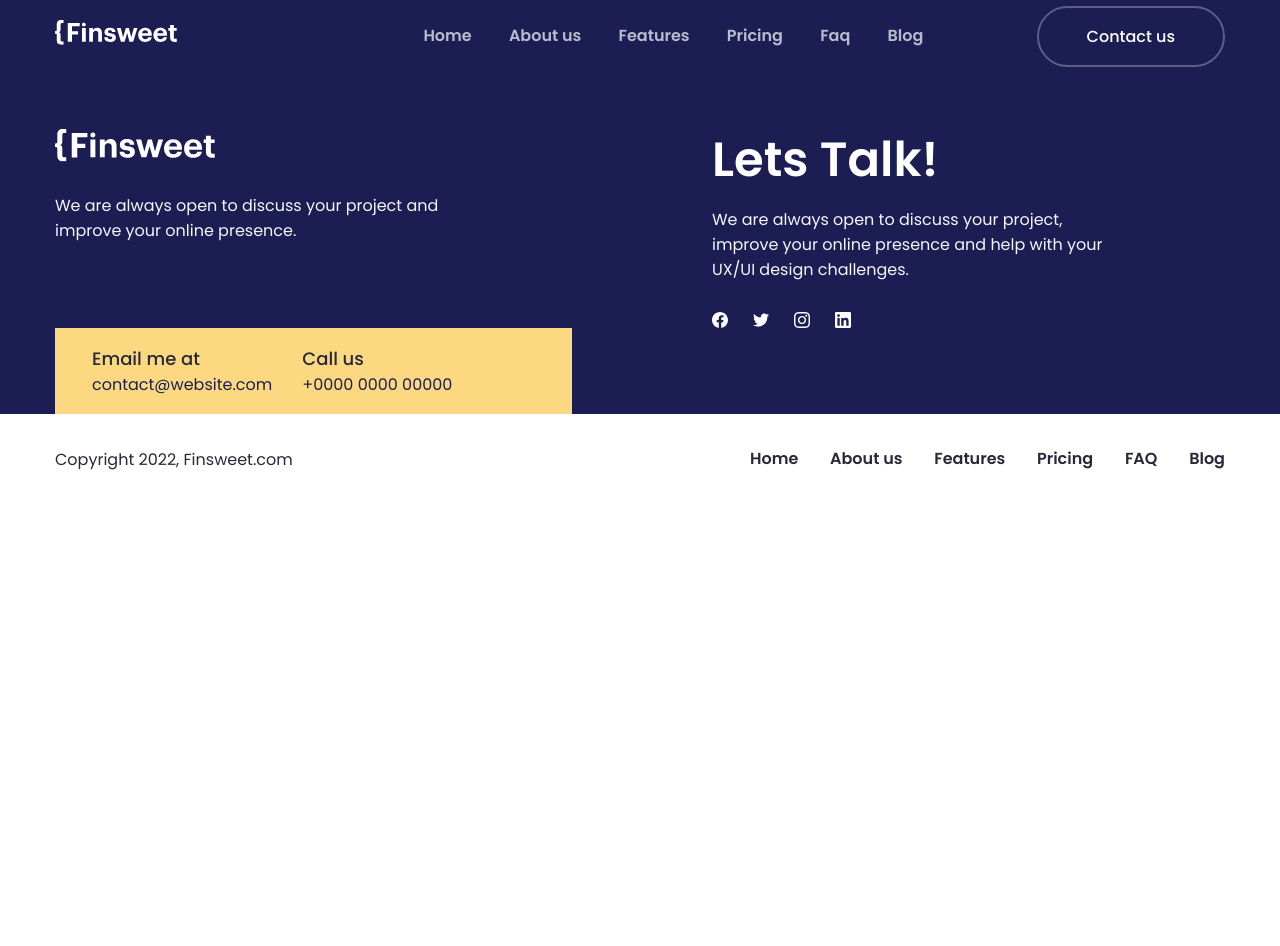
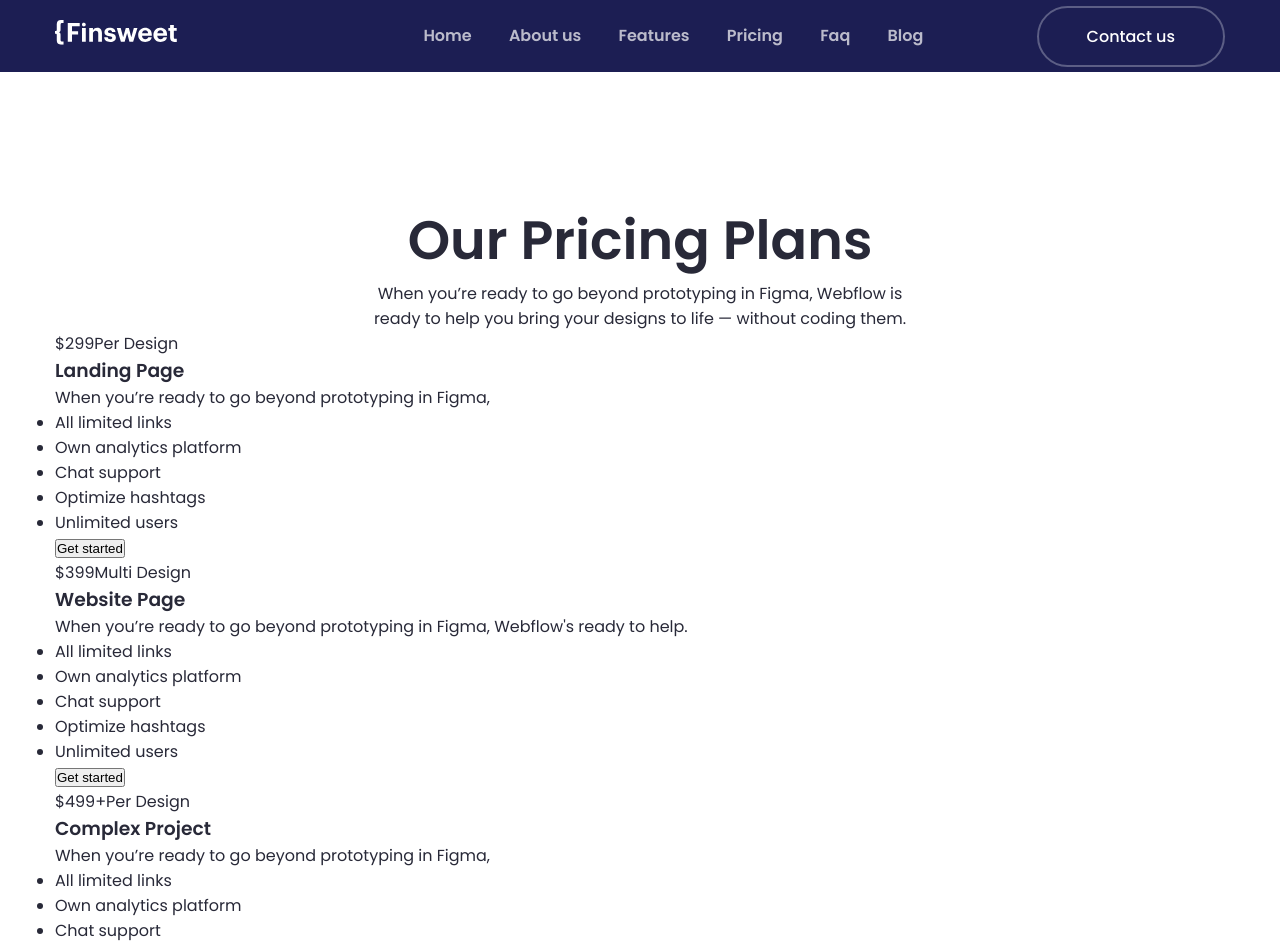
Before and after one commit to andreyk1n/finsweet, a React (Create React App) app: page /pricing in a window 1280 px wide. Shown: the top 946 px of the page. Before the commit the page ends 800 px from the top, so only its background shows below. Built offline with nearby package versions, Linux system fonts and the light colour scheme; the HTML template or start-up script is replaced by a standard one.

Commit message:
add price

```diff
--- /dev/null
+++ b/src/template-parts/components/price/Price.jsx
@@ -0,0 +1,120 @@
+import "./price.scss";
+
+const Price = () => {
+  return (
+    <div className="price">
+      <div className="price__container">
+        <h1 className="price__title">Our Pricing Plans</h1>
+        <p className="price__description">
+          When you’re ready to go beyond prototyping in Figma, Webflow is ready
+          to help you bring your designs to life — without coding them.
+        </p>
+
+        <div className="price__items">
+          <div className="price__card price__card--light">
+            <div className="price__card-header">
+              <span className="price__card-price">$299</span>
+              <span className="price__card-period">Per Design</span>
+              <h3 className="price__card-title">Landing Page</h3>
+              <p className="price__card-subtitle">
+                When you’re ready to go beyond prototyping in Figma,
+              </p>
+            </div>
+
+            <ul className="price__card-features">
+              <li className="price__card-feature price__card-feature--active">
+                All limited links
+              </li>
+              <li className="price__card-feature price__card-feature--active">
+                Own analytics platform
+              </li>
+              <li className="price__card-feature price__card-feature--active">
+                Chat support
+              </li>
+              <li className="price__card-feature">Optimize hashtags</li>
+              <li className="price__card-feature">Unlimited users</li>
+            </ul>
+
+            <div className="price__card-actions">
+              <button className="price__card-button">Get started</button>
+            </div>
+          </div>
+
+          <div className="price__card price__card--featured">
+            <div className="price__card-header">
+              <span className="price__card-price">$399</span>
+              <span className="price__card-period">Multi Design</span>
+              <h3 className="price__card-title">Website Page</h3>
+              <p className="price__card-subtitle">
+                When you’re ready to go beyond prototyping in Figma, Webflow's
+                ready to help.
+              </p>
+            </div>
+
+            <ul className="price__card-features">
+              <li className="price__card-feature price__card-feature--active">
+                All limited links
+              </li>
+              <li className="price__card-feature price__card-feature--active">
+                Own analytics platform
+              </li>
+              <li className="price__card-feature price__card-feature--active">
+                Chat support
+              </li>
+              <li className="price__card-feature price__card-feature--active">
+                Optimize hashtags
+              </li>
+              <li className="price__card-feature price__card-feature--active">
+                Unlimited users
+              </li>
+            </ul>
+
+            <div className="price__card-actions">
+              <button className="price__card-button price__card-button--accent">
+                Get started
+              </button>
+            </div>
+          </div>
+
+          <div className="price__card price__card--light">
+            <div className="price__card-header">
+              <span className="price__card-price">$499+</span>
+              <span className="price__card-period">Per Design</span>
+              <h3 className="price__card-title">Complex Project</h3>
+              <p className="price__card-subtitle">
+                When you’re ready to go beyond prototyping in Figma,
+              </p>
+            </div>
+
+            <ul className="price__card-features">
+              <li className="price__card-feature price__card-feature--active">
+                All limited links
+              </li>
+              <li className="price__card-feature price__card-feature--active">
+                Own analytics platform
+              </li>
+              <li className="price__card-feature price__card-feature--active">
+                Chat support
+              </li>
+              <li className="price__card-feature price__card-feature--active">
+                Optimize hashtags
+              </li>
+              <li className="price__card-feature price__card-feature--active">
+                Unlimited users
+              </li>
+              <li className="price__card-feature price__card-feature--active">
+                Assist and Help
+              </li>
+            </ul>
+
+            <div className="price__card-actions">
+              <button className="price__card-button">Contact us</button>
+            </div>
+          </div>
+        </div>
+      </div>
+    </div>
+  );
+};
+
+export default Price;
--- /dev/null
+++ b/src/template-parts/components/price/price.scss
@@ -0,0 +1,26 @@
+.price {
+    width: 100%;
+    padding: 200px 0;
+
+
+    @media (max-width: 992px) {
+        padding: 120px 0 60px 0;
+    }
+
+    &__title {
+        text-align: center;
+        color: #282938;
+    }
+
+    &__description {
+        text-align: center;
+        max-width: 562px;
+        margin: 0 auto;
+    }
+
+    &__cards {
+        display: grid;
+        grid-template-columns: repeat(3, 1fr);
+    }
+
+}
--- a/src/template-parts/pages/Pricing.jsx
+++ b/src/template-parts/pages/Pricing.jsx
@@ -1,6 +1,14 @@
+import Price from "../components/price/Price.jsx";
+import Accordion from "../components/accordion/Accordion.jsx";
+
+
 const Pricing = () => {
     return (
-        <>Pricing</>
+        <>
+        <Price />
+
+        <Accordion />
+        </>
      );
 }
 
```
